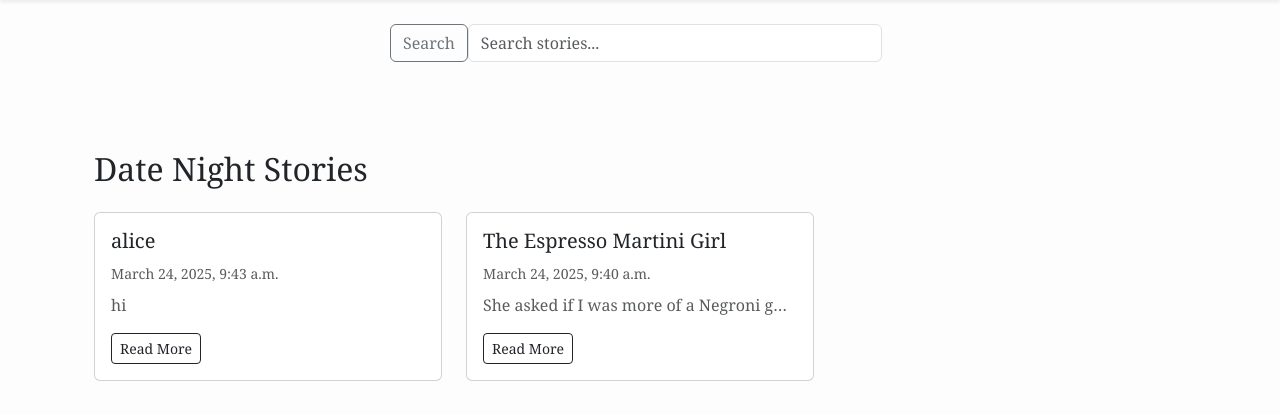
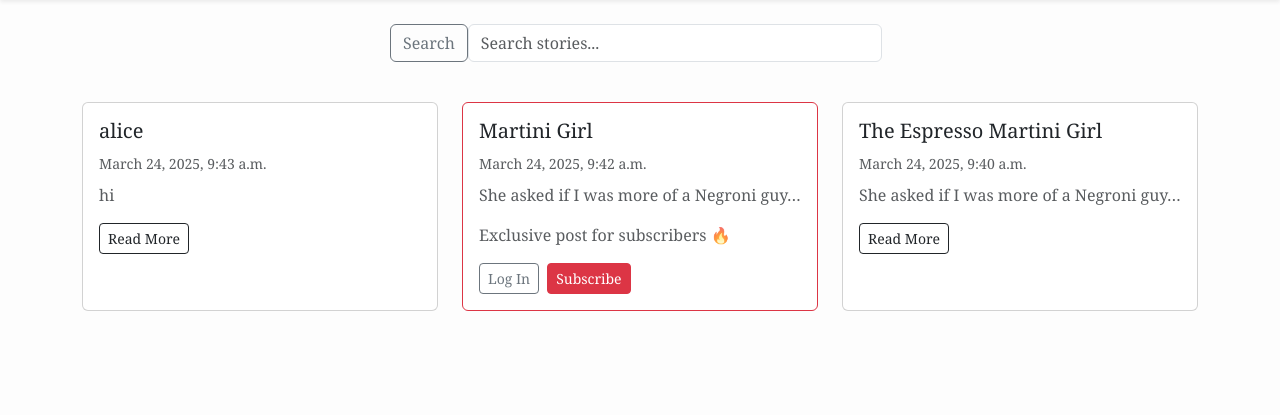
Before and after one commit to wgwhitecoding/Manandthecity, a Django app: page /date-nights/ in a window 1280 px wide. Shown: the part 56-471 px from the top of the page. Run offline with Django 5.2, Linux system fonts and the light colour scheme; data comes from the database, SQL or seed files in the repository; both versions use the stored data as it was after the commit.

Commit message:
most of the wiring is done added excluvice section to payed

```diff
--- a/core/templates/core/date_nights.html
+++ b/core/templates/core/date_nights.html
@@ -2,19 +2,34 @@
 {% block title %}Date Nights | Man and The City{% endblock %}
 
 {% block content %}
-<div class="container my-5">
-  <h2 class="mb-4">Date Night Stories</h2>
 <div class="row">
   {% for post in posts %}
     <div class="col-md-4 mb-4">
-        <div class="card h-100">
+      <div class="card h-100 {% if post.is_premium %}border-danger{% endif %}">
         <div class="card-body">
           <h5 class="card-title">{{ post.title }}</h5>
           <small class="text-muted">{{ post.date }}</small>
           <p class="card-text mt-2 text-muted" style="overflow: hidden; display: -webkit-box; -webkit-line-clamp: 1; -webkit-box-orient: vertical;">
             {{ post.intro }}
           </p>
+
+          {% if post.is_premium %}
+            <p class="text-muted mt-2">
+              Exclusive post for subscribers 🔥
+            </p>
+
+            {% if user.is_authenticated %}
+              <a href="{% url 'post_detail' slug=post.slug %}" class="btn btn-danger btn-sm">Read More</a>
+            {% else %}
+              <div class="d-flex gap-2">
+                <a href="{% url 'account_login' %}" class="btn btn-sm btn-outline-secondary">Log In</a>
+                <a href="{% url 'subscribe_tease' %}" class="btn btn-sm btn-danger">Subscribe</a>
+              </div>
+            {% endif %}
+
+          {% else %}
             <a href="{% url 'post_detail' slug=post.slug %}" class="btn btn-sm btn-outline-dark">Read More</a>
+          {% endif %}
         </div>
       </div>
     </div>
@@ -22,5 +37,5 @@
     <p>No date night stories yet. Stay tuned!</p>
   {% endfor %}
 </div>
-</div>
+
 {% endblock %}
--- a/core/templates/core/homepage.html
+++ b/core/templates/core/homepage.html
@@ -29,7 +29,7 @@
     {% endfor %}
   </div>
 
-  <h4 class="mb-3">💋 The Intimate Edit (Subscribers Only)</h4>
+  <h4 class="mb-3">💋 The Intimate Edit (Subscribers Exclusive)</h4>
   <div class="row">
     {% for post in premium_teasers %}
     <div class="col-md-4 mb-4">
--- a/core/views.py
+++ b/core/views.py
@@ -37,5 +37,5 @@ def homepage(request):
     })
 
 def date_nights(request):
-    posts = Post.objects.filter(is_premium=False).order_by('-date')
+    posts = Post.objects.filter(category='date').order_by('-date')
     return render(request, 'core/date_nights.html', {'posts': posts})
```
Also changed, not shown: posts/templates/posts/subscriber_exclusives.html (+18 -11 lines), posts/views.py (+28 -5 lines), db.sqlite3. Lines whose indentation alone changed are shown as unchanged.
